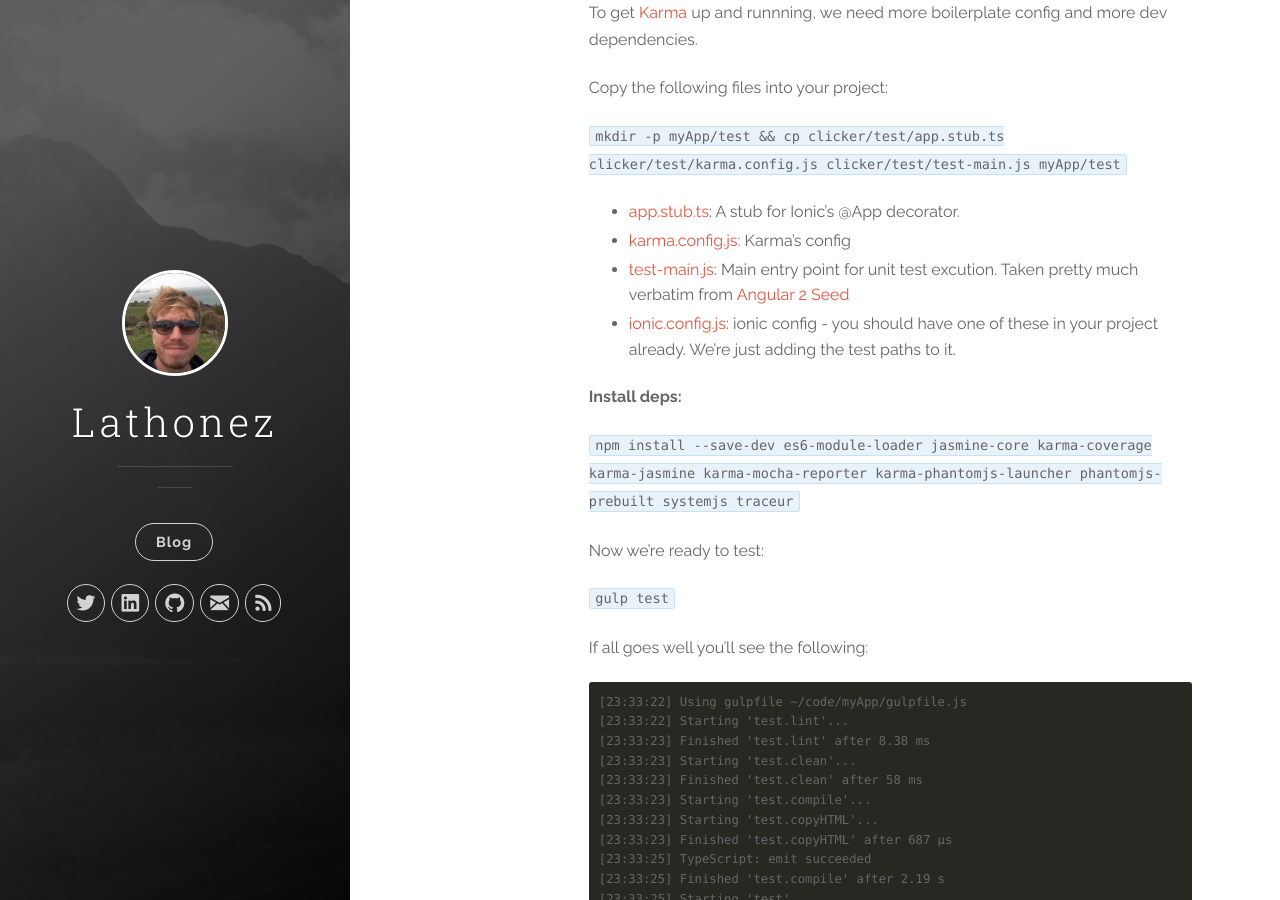
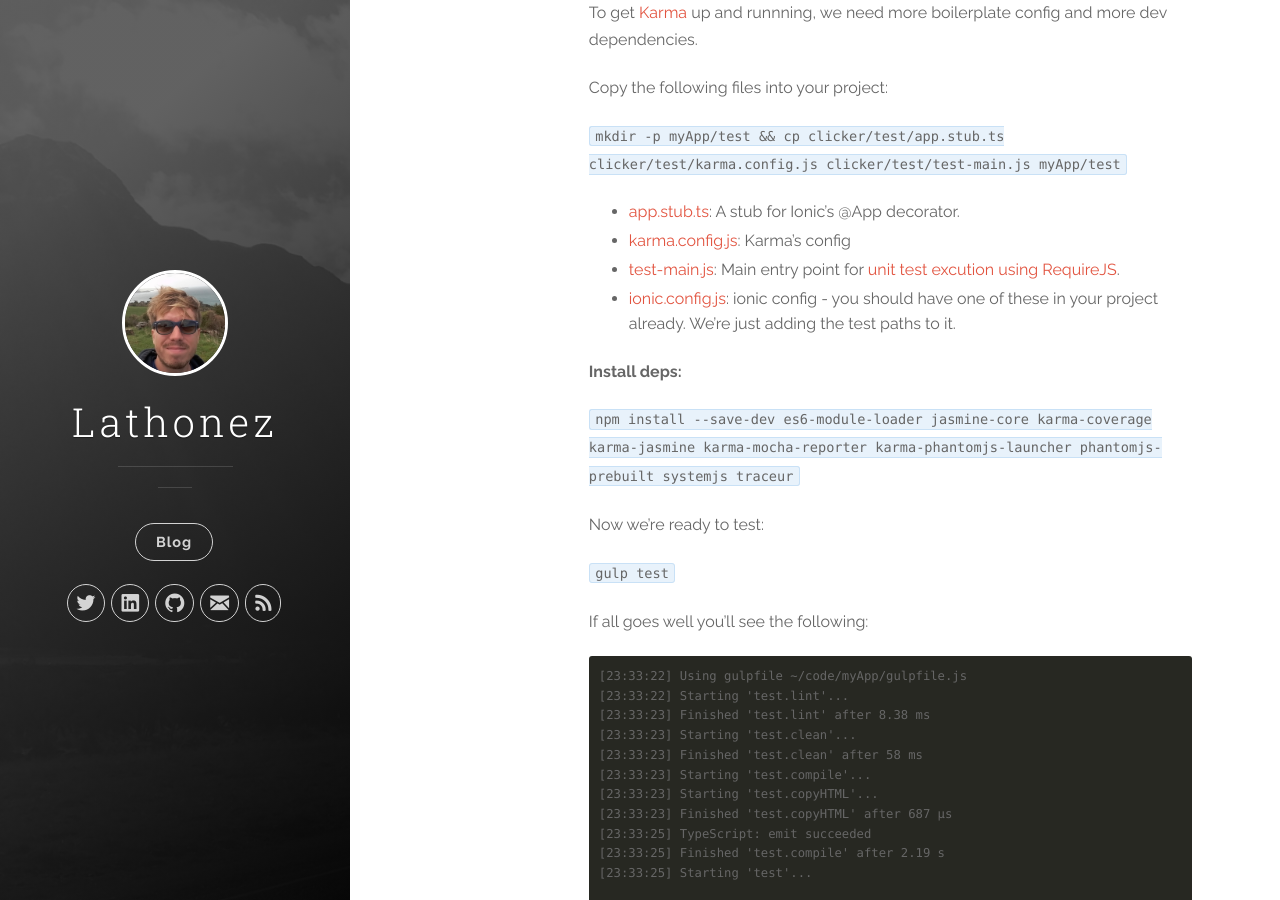
Before and after one commit to lathonez/lathonez.github.io, a Jekyll site: the page built from _posts/2016-02-21-ionic-2-unit-testing.markdown, in a window 1280 px wide and 900 px high, scrolled down 4714 px. Built offline with Jekyll 4.4.1, drawn with Linux system fonts in a browser that asks for light colours; nearby versions of some CDN libraries; some of the changed text lies outside the part shown.

Commit message:
Adding issue 22 and test-main docs

```diff
--- a/_posts/2016-02-21-ionic-2-unit-testing.markdown
+++ b/_posts/2016-02-21-ionic-2-unit-testing.markdown
@@ -178,7 +178,7 @@ Copy the following files into your project:
 
 * [app.stub.ts][app.stub.ts]: A stub for Ionic's @App decorator.
 * [karma.config.js][karma.config.js]: Karma's config
-* [test-main.js][test-main.js]: Main entry point for unit test excution. Taken pretty much verbatim from [Angular 2 Seed][angular2-seed-tm]
+* [test-main.js][test-main.js]: Main entry point for [unit test excution using RequireJS][karma-tm-docs].
 * [ionic.config.js][ionic.config.js]: ionic config - you should have one of these in your project already. We’re just adding the test paths to it.
 
 **Install deps:**
@@ -304,10 +304,10 @@ FAQ
 
 * [How to debug PhantomJS stack trace][clicker-issue-6]
 * [How to test external node modules][clicker-issue-20]
+* [External node modules again][clicker-issue-22]
 
 [analog-clicker-img]: http://thumbs.dreamstime.com/thumblarge_304/1219960995H0ZkZw.jpg
 [angular2-seed-repo]: https://github.com/mgechev/angular2-seed
-[angular2-seed-tm]:   https://github.com/mgechev/angular2-seed/blob/master/test-main.js
 [angular2-sg-dir]:    https://github.com/mgechev/angular2-style-guide#directory-structure
 [app.spec.ts]:        https://github.com/lathonez/clicker/blob/master/test/app.spec.ts
 [app.stub.ts]:        https://github.com/lathonez/clicker/blob/master/test/app.stub.ts
```
Also changed, not shown: other parts of _posts/2016-02-21-ionic-2-unit-testing.markdown (+3 -1 lines).
